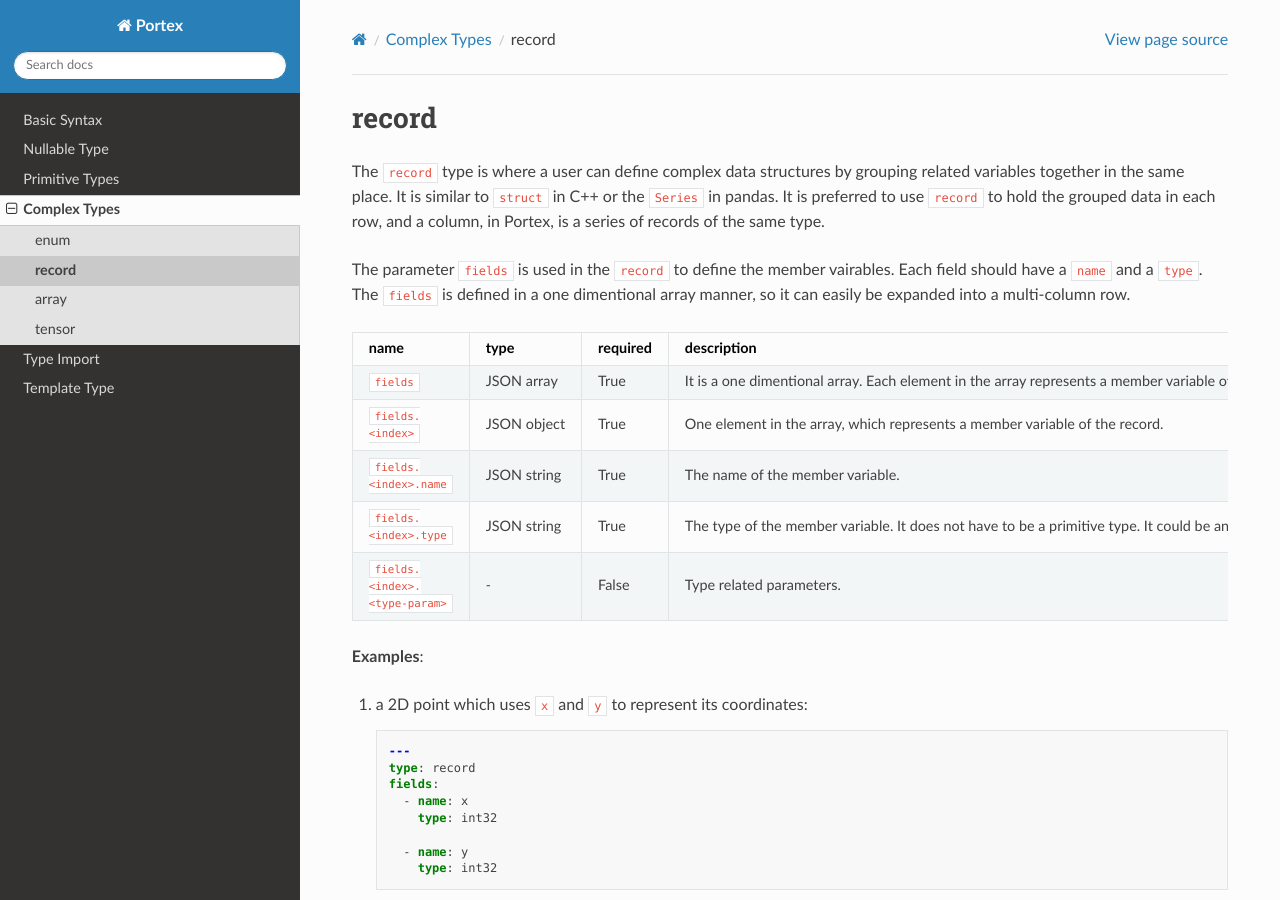
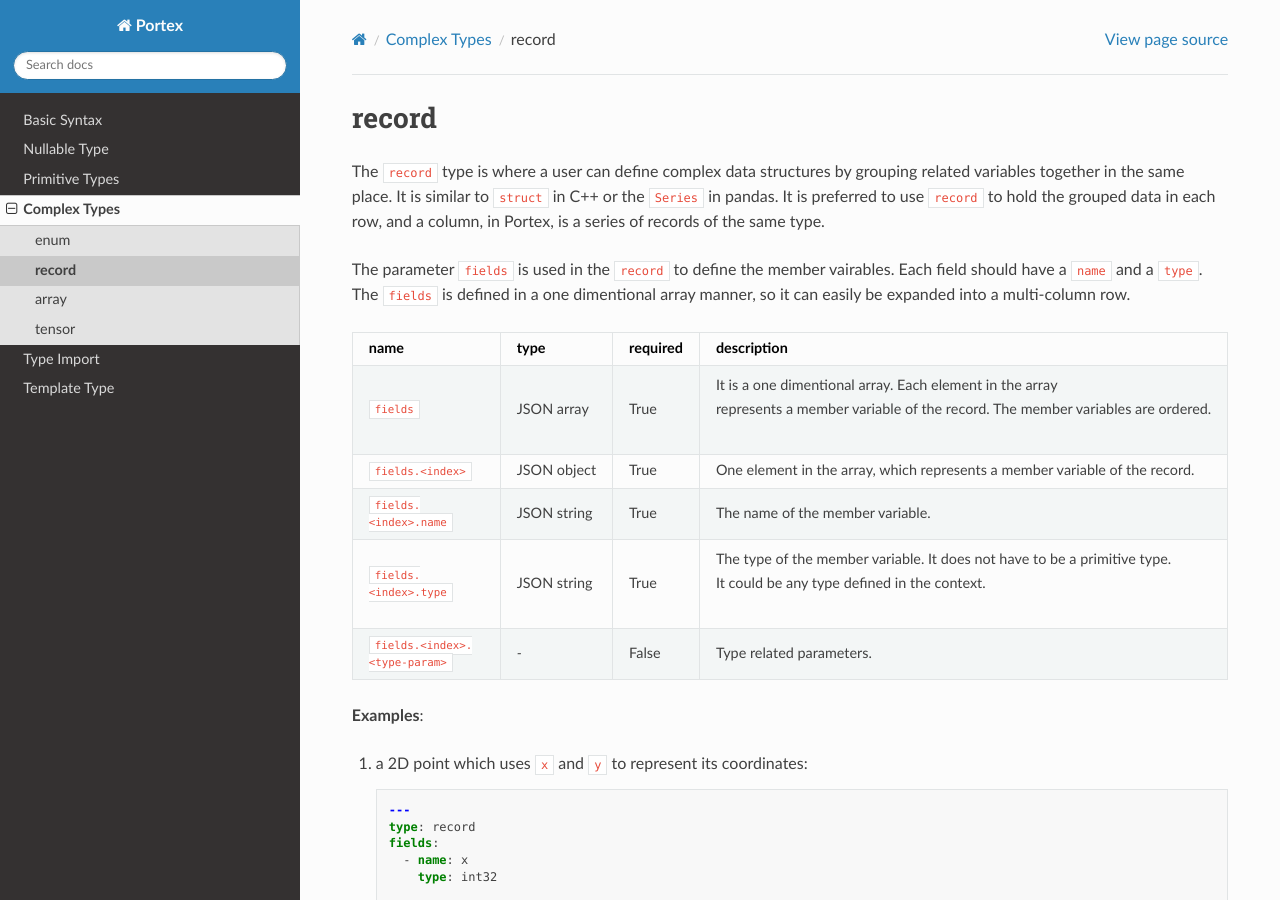
Before and after one commit to Project-OpenBytes/portex, a Sphinx documentation site: the page built from docs/source/schema/complex_types/record.rst, in a window 1280 px wide and 900 px high. Built offline with Sphinx 7.4.7 and the Read the Docs theme 2.0.0, drawn with Linux system fonts in a browser that asks for light colours.

```diff
--- a/docs/source/schema/complex_types/record.rst
+++ b/docs/source/schema/complex_types/record.rst
@@ -2,10 +2,14 @@
  record
 ########
 
-The ``record`` type is where a user can define complex data structures by grouping related variables together in the same place. It is similar to
-``struct`` in C++ or the ``Series`` in pandas. It is preferred to use ``record`` to hold the grouped data in each row, and a column, in Portex, is a series of records of the same type.
+The ``record`` type is where a user can define complex data structures by grouping related variables
+together in the same place. It is similar to ``struct`` in C++ or the ``Series`` in pandas. It is
+preferred to use ``record`` to hold the grouped data in each row, and a column, in Portex, is a
+series of records of the same type.
 
-The parameter ``fields`` is used in the ``record`` to define the member vairables. Each field should have a ``name`` and a ``type``. The ``fields`` is defined in a one dimentional array manner, so it can easily be expanded into a multi-column row.
+The parameter ``fields`` is used in the ``record`` to define the member vairables. Each field should
+have a ``name`` and a ``type``. The ``fields`` is defined in a one dimentional array manner, so it
+can easily be expanded into a multi-column row.
 
 .. list-table::
    :header-rows: 1
@@ -19,7 +23,8 @@ The parameter ``fields`` is used in the ``record`` to define the member vairable
    -  -  ``fields``
       -  JSON array
       -  True
-      -  It is a one dimentional array. Each element in the array represents a member variable of the record. The member variables are ordered.
+      -  |  It is a one dimentional array. Each element in the array
+         |  represents a member variable of the record. The member variables are ordered.
 
    -  -  ``fields.<index>``
       -  JSON object
@@ -34,7 +39,8 @@ The parameter ``fields`` is used in the ``record`` to define the member vairable
    -  -  ``fields.<index>.type``
       -  JSON string
       -  True
-      -  The type of the member variable. It does not have to be a primitive type. It could be any type defined in the context.
+      -  |  The type of the member variable. It does not have to be a primitive type.
+         |  It could be any type defined in the context.
 
    -  -  ``fields.<index>.<type-param>``
       -  `-`
```
